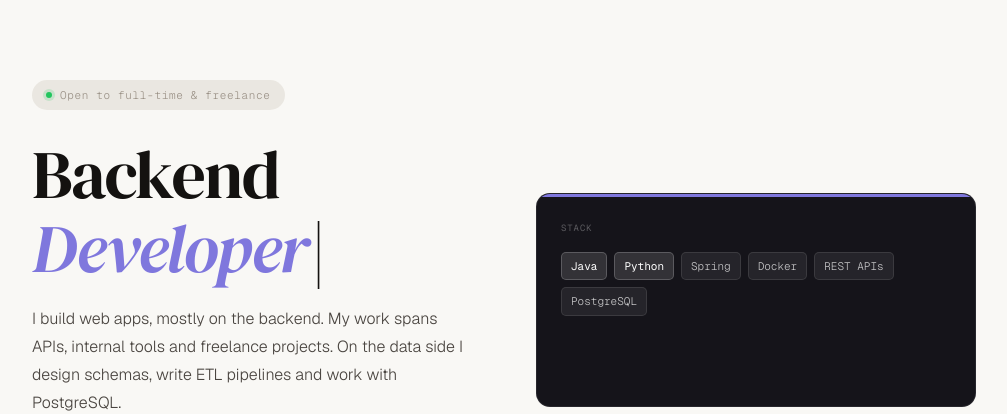
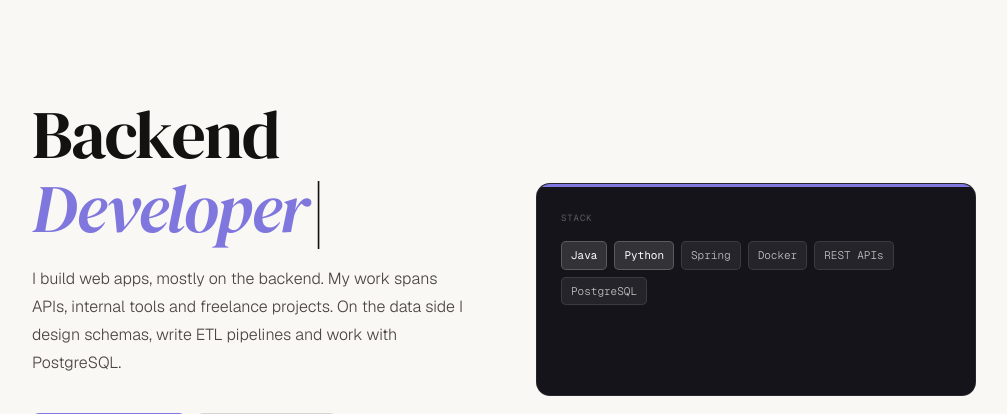
Before and after one commit to KyryloBublii/digital-cv, a Flask app: page / in a window 1280 px wide. Shown: the part 60-474 px from the top of the page, without its empty margins (136-1143 px from the left). Run offline with Flask 3, Linux system fonts and the light colour scheme; data that the repository does not hold is empty.

Commit message:
remove badge

```diff
--- a/templates/index.html
+++ b/templates/index.html
@@ -8,11 +8,7 @@
   <div class="wrap">
     <div class="hero-inner">
       <div class="hero-left">
-        <div class="hero-status">
-          <span class="status-dot"></span>
-          Open to full-time &amp; freelance
-        </div>
-        <div class="hero-title-block" id="hero-title-block"></div>
+<div class="hero-title-block" id="hero-title-block"></div>
         <p class="hero-desc">
           I build web apps, mostly on the backend. My work spans APIs, internal tools and freelance projects. On the data side I design schemas, write ETL pipelines and work with PostgreSQL.
         </p>
```
